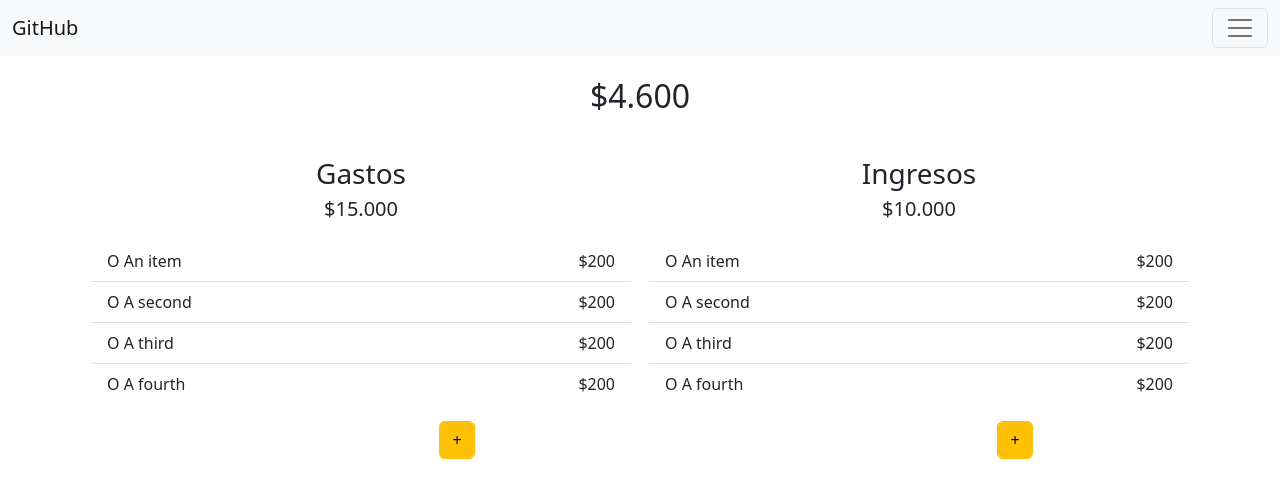
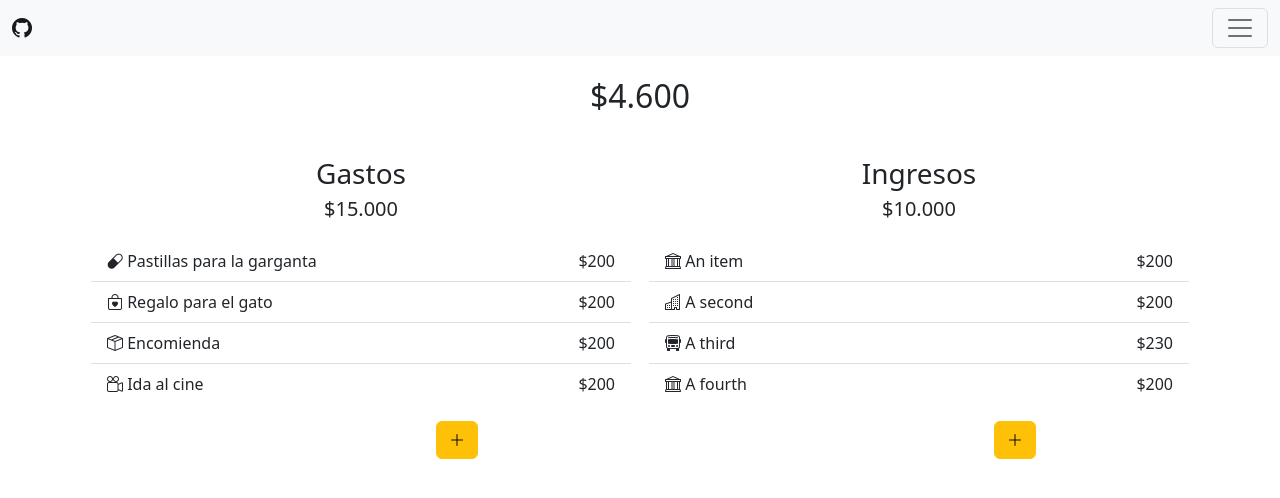
Before and after one commit to CiroMirkin/expenseManager, a plain HTML site: page index.html in a window 1280 px wide. Drawn offline with nearby package versions, Linux system fonts and the light colour scheme.

Commit message:
agregado: iconos en diversos elementos

```diff
--- a/index.html
+++ b/index.html
@@ -28,7 +28,7 @@
 <body>
     <nav class="navbar navbar-light bg-light fixed-top">
         <div class="container-fluid">
-            <a class="navbar-brand" href="#">GitHub</a>
+            <a class="navbar-brand" href="#"><i class="bi bi-github"></i></a>
             <button class="navbar-toggler" type="button" data-bs-toggle="offcanvas"
                 data-bs-target="#offcanvasLightNavbar" aria-controls="offcanvasLightNavbar">
                 <span class="navbar-toggler-icon"></span>
@@ -57,20 +57,20 @@
                 <div class="py-3 px-2 overflow-auto bg-white bg-light rounded-top border border-1 border-white" style="max-height: 40vh;">
                     <ul class="list-group list-group-flush">
                         <li class="list-group-item d-flex justify-content-between align-items-center">
-                           <div><span>O</span> An item</div> <span>$200</span>
+                           <div class="text-truncate"><i class="bi bi-capsule"></i> Pastillas para la garganta</div> <span>$200</span>
                         </li>
                         <li class="list-group-item d-flex justify-content-between align-items-center">
-                           <div><span>O</span> A second</div> <span>$200</span>
+                           <div class="text-truncate"><i class="bi bi-bag-heart"></i> Regalo para el gato</div> <span>$200</span>
                         </li>
                         <li class="list-group-item d-flex justify-content-between align-items-center">
-                           <div><span>O</span> A third</div> <span>$200</span>
+                           <div class="text-truncate"><i class="bi bi-box-seam"></i> Encomienda</div> <span>$200</span>
                         </li>
                         <li class="list-group-item d-flex justify-content-between align-items-center">
-                           <div><span>O</span> A fourth</div> <span>$200</span>
+                           <div class="text-truncate"><i class="bi bi-camera-reels"></i> Ida al cine</div> <span>$200</span>
                         </li>
                     </ul>
                 </div>
-                <button type="button" class="btn btn-warning btn-plus">+</button>
+                <button type="button" class="btn btn-warning btn-plus"><i class="bi bi-plus-lg"></i></button>
             </div>
             <div class="col">
                 <div class="fs-3">Ingresos</div>
@@ -78,20 +78,20 @@
                 <div class="py-3 px-2 overflow-auto bg-white bg-light rounded-top border border-1 border-white" style="max-height: 40vh;">
                     <ul class="list-group list-group-flush">
                         <li class="list-group-item d-flex justify-content-between align-items-center">
-                            <div><span>O</span> An item</div> <span>$200</span>
+                            <div class="text-truncate"><i class="bi bi-bank"></i> An item</div> <span>$200</span>
                          </li>
                          <li class="list-group-item d-flex justify-content-between align-items-center">
-                            <div><span>O</span> A second</div> <span>$200</span>
+                            <div class="text-truncate"><i class="bi bi-buildings"></i> A second</div> <span>$200</span>
                          </li>
                          <li class="list-group-item d-flex justify-content-between align-items-center">
-                            <div><span>O</span> A third</div> <span>$200</span>
+                            <div class="text-truncate"><i class="bi bi-bus-front"></i> A third</div> <span>$230</span>
                          </li>
                          <li class="list-group-item d-flex justify-content-between align-items-center">
-                            <div><span>O</span> A fourth</div> <span>$200</span>
+                            <div class="text-truncate"><i class="bi bi-bank"></i> A fourth</div> <span>$200</span>
                          </li>
                     </ul>
                 </div>
-                <button type="button" class="btn btn-warning btn-plus">+</button>
+                <button type="button" class="btn btn-warning btn-plus"><i class="bi bi-plus-lg"></i></button>
             </div>
         </div>
     </main>
```
